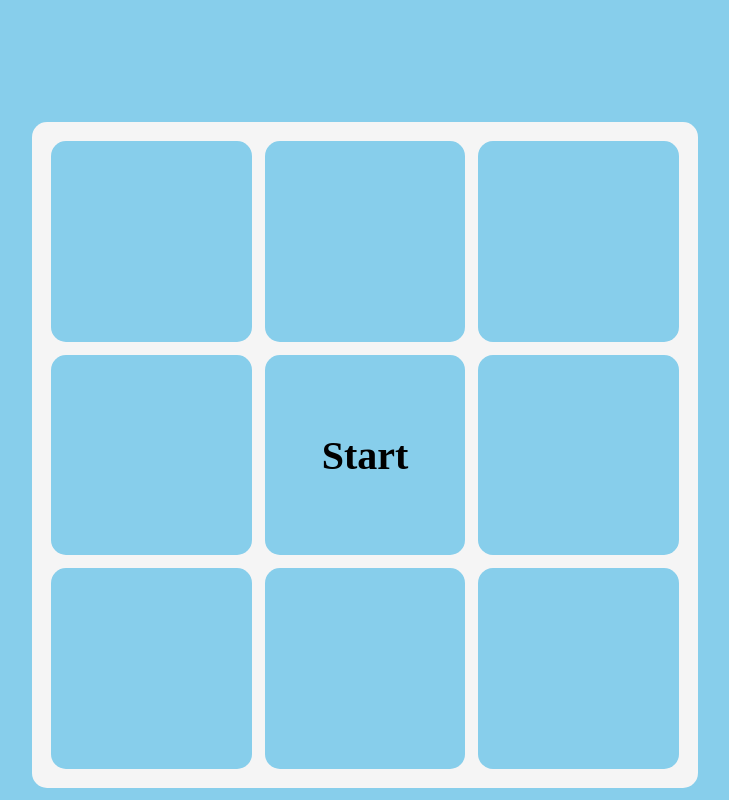
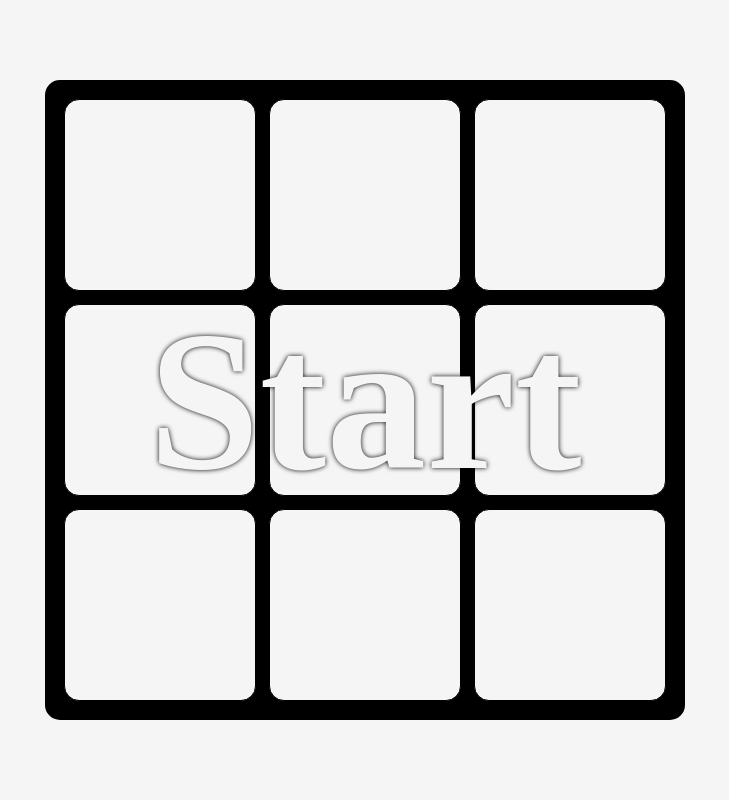
Before and after one commit to RAREBEEF/Memory-test, a React (Create React App) app: page / in a window 1280 px wide. Shown: the whole page, without its empty margins (275-1004 px from the left). Built offline with nearby package versions, Linux system fonts and the light colour scheme.

Commit message:
Update style, Add delay.

```diff
--- a/src/App.module.scss
+++ b/src/App.module.scss
@@ -1,5 +1,9 @@
+* {
+  box-sizing: border-box;
+}
+
 .container {
-  background-color: skyblue;
+  background-color: whitesmoke;
   height: 100vh;
   width: 100vw;
   display: flex;
@@ -9,6 +13,8 @@
   position: relative;
 
   .start {
+    color: whitesmoke;
+    text-shadow: 0px 0px 5px black;
     width: 100%;
     height: 100%;
     position: absolute;
@@ -17,20 +23,35 @@
     align-items: center;
     .start__text {
       cursor: pointer;
-      font-size: 40px;
+      font-size: 200px;
       font-weight: 700;
       margin: {
-        top: 110px;
+        // top: 110px;
       }
     }
   }
 
   .status {
+    position: absolute;
+    pointer-events: none;
+    left: 0;
+    right: 0;
+    top: 0;
+    bottom: 0;
+    color: whitesmoke;
     height: 50px;
-    margin: {
-      bottom: 30px;
-      top: 30px;
-    }
+    margin: auto;
+    display: flex;
+    justify-content: center;
+    align-items: center;
+    // text-shadow: 0px 0px 25px black;
+    font-size: 200px;
+    // margin: {
+    //   bottom: 30px;
+    //   top: 30px;
+    // }
+    // background-color: white;
+    text-shadow: 0px 0px 5px black;
   }
 
   .board {
@@ -41,7 +62,7 @@
     height: 70vw;
     max-width: 80vh;
     max-height: 80vh;
-    background-color: whitesmoke;
+    background-color: black;
     border-radius: 15px;
     padding: 1%;
 
@@ -50,11 +71,12 @@
       display: flex;
 
       .card {
+        border: 1px solid black;
         transition: background-color 0.3s;
         cursor: pointer;
         border-radius: 15px;
         flex-grow: 1;
-        background-color: skyblue;
+        background-color: whitesmoke;
         margin: 1%;
       }
     }
--- a/src/App.tsx
+++ b/src/App.tsx
@@ -33,12 +33,19 @@ function App() {
   const [countdown, setCountdown] = useState<number>(4);
   // 게임오버 카운트다운 클리너
   const [endCountdownClear, setEndCountdownClear] = useState<any>(() => {});
+  // 난이도업 딜레이 타이머 클리너
+  const [difficultyUpDelayClear, setDifficultyUpDelayClear] = useState<any>(
+    () => {}
+  );
 
   const restart = () => {
     cardEls.forEach((el: any) => {
-      el.style.backgroundColor = "skyblue";
+      el.style.backgroundColor = "whitesmoke";
+      el.style.boxShadow = "none";
+      el.style.borderColor = "black";
     });
-
+    setClickedCards([]);
+    setClickCount(0);
     setRound(1);
     setDifficulty(3);
     setIsFail(false);
@@ -61,7 +68,16 @@ function App() {
   const gameover = useCallback(() => {
     cardEls.forEach((el: any) => {
       if (answer.indexOf(el.id) !== -1 && clickedCards.indexOf(el.id) === -1) {
-        el.style.backgroundColor = "white";
+        el.style.backgroundColor = "whitesmoke";
+        el.style.boxShadow = "0px 0px 15px orange, 0px 0px 30px whitesmoke";
+        el.style.borderColor = "orange";
+      } else if (answer.indexOf(el.id) !== -1) {
+        el.style.backgroundColor = "whitesmoke";
+        el.style.boxShadow = "0px 0px 15px #48cae4, 0px 0px 30px whitesmoke";
+        el.style.borderColor = "#48cae4";
+      } else {
+        el.style.backgroundColor = "black";
+        el.style.borderColor = "black";
       }
     });
     setIsFail(true);
@@ -79,20 +95,38 @@ function App() {
 
       // 오답일 경우 & 오답 아닐 경우
       if (answer.indexOf(e.target.id) === -1) {
-        e.target.style.backgroundColor = "red";
+        e.target.style.backgroundColor = "#bf1f1f";
+        e.target.style.boxShadow =
+          "0px 0px 15px #bf1f1f, 0px 0px 30px whitesmoke";
+        e.target.style.borderColor = "#bf1f1f";
 
         gameover();
         clearTimeout(endCountdownClear);
 
         return;
       } else {
-        e.target.style.backgroundColor = "green";
+        e.target.style.backgroundColor = "whitesmoke";
+        e.target.style.boxShadow =
+          "0px 0px 15px #48cae4, 0px 0px 30px whitesmoke";
+        e.target.style.borderColor = "#48cae4";
       }
 
       // 클릭수와 정답개수가 동일하면 다음 라운드, 아닐 경우 계속 클릭 진행
       if (clickCount + 1 === answer.length) {
+        setIsSuccesss(true);
+
+        // 난이도 업일 경우 1초 딜레이
+        if (round === 4 || round === 8 || round === 12) {
+          const difficultyUpDelay = setTimeout(() => {
+            nextRound();
+          }, 1000);
+
+          setDifficultyUpDelayClear(difficultyUpDelay);
+
+          return;
+        }
+
         nextRound();
-        setIsSuccesss(true);
       } else {
         setClickCount((prev) => prev + 1);
         setClickedCards((prev) => [...prev, e.target.id]);
@@ -105,12 +139,13 @@ function App() {
       endCountdownClear,
       gameover,
       nextRound,
+      round,
       roundRunning,
     ]
   );
 
   // 라운드 시간제한
-  const endCountdown = useCallback((time = 9000) => {
+  const endCountdown = useCallback((time: number) => {
     const endTimer = setTimeout(() => {
       console.log("end");
       gameover();
@@ -123,7 +158,9 @@ function App() {
   const changeDifficulty = useCallback(
     (num: number) => {
       cardEls.forEach((el: any) => {
-        el.style.backgroundColor = "skyblue";
+        el.style.backgroundColor = "whitesmoke";
+        el.style.boxShadow = "none";
+        el.style.borderColor = "black";
       });
 
       setDifficulty(num);
@@ -137,19 +174,29 @@ function App() {
       return;
     }
 
+    let delay = 0;
+
     if (round === 5) {
+      delay = 1000;
+      setCountdown(5);
       changeDifficulty(4);
     } else if (round === 9) {
+      delay = 1000;
+      setCountdown(5);
       changeDifficulty(5);
     } else if (round === 13) {
+      delay = 1000;
+      setCountdown(5);
       changeDifficulty(6);
     }
 
-    const delayTimer = setTimeout(() => {
+    const prepareTimer = setTimeout(() => {
       setIsSuccesss(false);
 
       cardEls.forEach((el: any) => {
-        el.style.backgroundColor = "skyblue";
+        el.style.backgroundColor = "whitesmoke";
+        el.style.boxShadow = "none";
+        el.style.borderColor = "black";
       });
 
       const newAnswer = [...cards].map((card) => card.toString());
@@ -169,10 +216,15 @@ function App() {
 
       cardEls.forEach((el: any) => {
         if (newAnswer.indexOf(el.id) !== -1) {
-          el.style.backgroundColor = "white";
+          el.style.backgroundColor = "whitesmoke";
+          el.style.boxShadow = "0px 0px 15px #48cae4, 0px 0px 30px whitesmoke";
+          el.style.borderColor = "#48cae4";
+        } else {
+          el.style.backgroundColor = "black";
+          el.style.borderColor = "black";
         }
       });
-    }, 1000);
+    }, 1000 + delay);
 
     const countdown = setInterval(() => {
       setCountdown((prev) => prev - 1);
@@ -180,19 +232,23 @@ function App() {
 
     const colorTimer = setTimeout(() => {
       cardEls.forEach((el: any) => {
-        el.style.backgroundColor = "skyblue";
+        el.style.backgroundColor = "whitesmoke";
+        el.style.boxShadow = "none";
+        el.style.borderColor = "black";
       });
-    }, 2500);
+    }, 3000 + delay);
 
     const startTimer = setTimeout(() => {
       setRoundRunning(true);
       setCountdown(0);
       clearTimeout(countdown);
-    }, 4000);
+    }, 4000 + delay);
 
-    endCountdown();
+    endCountdown(9000 + delay);
 
-    return { colorTimer, startTimer, countdown, delayTimer };
+    delay = 0;
+
+    return { colorTimer, startTimer, countdown, delayTimer: prepareTimer };
   }, [
     cardEls,
     cards,
@@ -212,6 +268,7 @@ function App() {
   useEffect(() => {
     return () => {
       clearTimeout(endCountdownClear);
+      clearTimeout(difficultyUpDelayClear);
     };
   });
 
@@ -282,10 +339,11 @@ function App() {
       )}
       <h2 className={styles.status}>
         {isFail
-          ? "Fail"
+          ? ""
           : isSuccess
           ? "Success"
-          : start && (countdown === 0 ? "Start" : countdown !== 4 && countdown)}
+          : start &&
+            (countdown === 0 ? "Click!" : countdown !== 4 && countdown)}
       </h2>
       <div className={styles.board}>{rows()}</div>
     </div>
```
